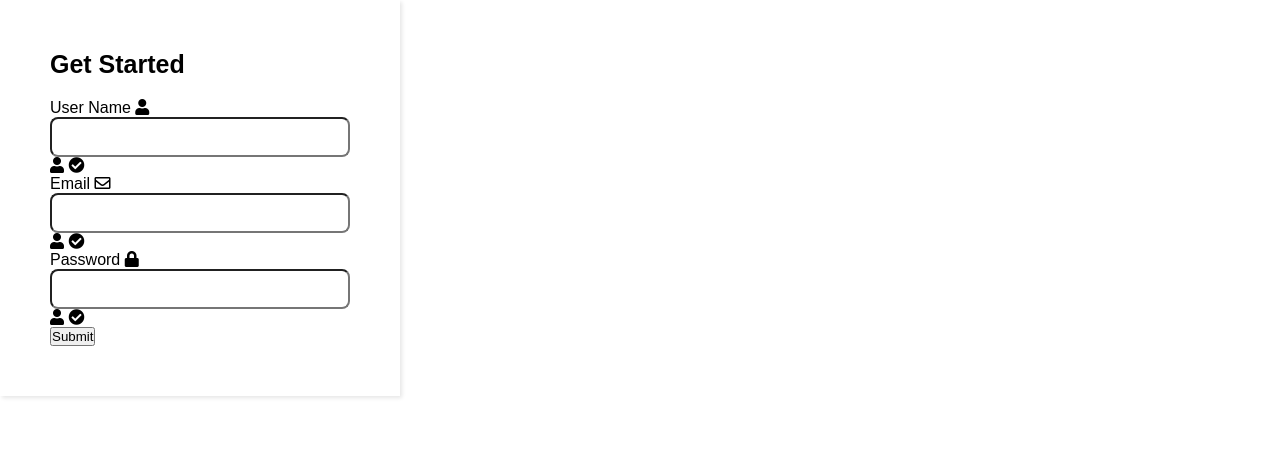
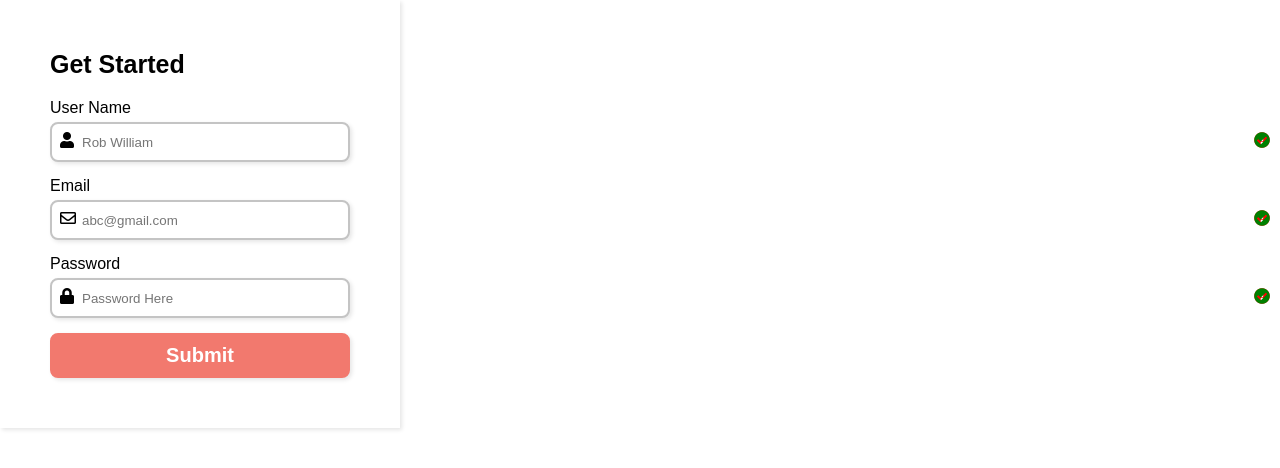
Before and after one commit to saratb/Javascript_Form_Validation, a plain HTML site: page index.html in a window 1280 px wide. Drawn offline with Linux system fonts and the light colour scheme.

Commit message:
CSS Complete

```diff
--- a/index.html
+++ b/index.html
@@ -19,9 +19,9 @@
         <div>
           <label for="username">User Name</label> <!-- Label matches input (username)-->
           <i class="fas fa-user"></i> <!-- This is the User Icon -->
-          <input type="text" name="username" id="username">
-          <i class="fas fa-user"></i> <!-- This is the Error Message Icon-->
-          <i class="fas fa-check-circle"></i> <!-- This is the Success Message Icon-->
+          <input type="text" name="username" id="username" placeholder="Rob William">
+          <i class="fas fa-exclamation-circle failure-icon"></i> <!-- This is the Error Message Icon-->
+          <i class="fas fa-check-circle success-icon"></i> <!-- This is the Success Message Icon-->
           <div class="error"></div> <!-- This is the Error Message -->
 
         </div>
@@ -30,9 +30,9 @@
         <div>
           <label for="email">Email</label> <!-- Label matches input (email)-->
           <i class="far fa-envelope"></i> <!-- This is the Email Icon -->
-          <input type="email" name="email" id="email">
-          <i class="fas fa-user"></i> <!-- This is the Error Message Icon-->
-          <i class="fas fa-check-circle"></i> <!-- This is the Success Message Icon-->
+          <input type="email" name="email" id="email" placeholder="abc@gmail.com">
+          <i class="fas fa-exclamation-circle failure-icon"></i> <!-- This is the Error Message Icon-->
+          <i class="fas fa-check-circle success-icon"></i> <!-- This is the Success Message Icon-->
           <div class="error"></div> <!-- This is the Error Message -->
         </div>
 
@@ -40,9 +40,9 @@
         <div>
           <label for="password">Password</label> <!-- Label matches input (username)-->
           <i class="fas fa-lock"></i> <!-- This is the Password Icon -->
-          <input type="password" name="password" id="password">
-          <i class="fas fa-user"></i> <!-- This is the Error Message Icon-->
-          <i class="fas fa-check-circle"></i> <!-- This is the Success Message Icon-->
+          <input type="password" name="password" id="password" placeholder="Password Here">
+          <i class="fas fa-exclamation-circle failure-icon"></i> <!-- This is the Error Message Icon-->
+          <i class="fas fa-check-circle success-icon"></i> <!-- This is the Success Message Icon-->
           <div class="error"></div> <!-- This is the Error Message -->
         </div>
         <button type="submit" id="submit">Submit</button>
--- a/style.css
+++ b/style.css
@@ -34,6 +34,25 @@ form > div > input { /* Parent > Child Relationship */
   width: 100%;
   height: 40px;
   border-radius: 8px;
+  outline: none;
+  border: 2px solid #c4c4c4;
+  padding: 0 30px;
+  box-shadow: 2px 2px 4px rgba(0, 0, 0, 0.1); /* Red, Blue, Green, Opacity */
+}
+
+label {
+  display: block; /* 100% of the width */
+  margin-bottom: 5px;
+
+}
+
+form div{
+  display: block;
+  margin-bottom: 15px;
+}
+
+input:focus{
+  border: 2px solid #f2796E;
 }
 
 /**
@@ -41,6 +60,52 @@ form > div > input { /* Parent > Child Relationship */
 **/
 
 
+form div i {
+  position: absolute;
+  padding: 10px;
+}
+
+.success-icon,
+.failure-icon{
+  right: 0;
+}
+
+.failure-icon,
+.error{
+  color: red;
+}
+
+.success-icon{
+  color: green;
+}
+
+.error{
+  font-size: 14.5px;
+  margin-top: 5px;
+}
+
+/**
+  *! Style rules for button class
+**/
+
+button{
+  width: 100%;
+  height: 45px;
+  background-color: #f2796E;
+  border: 2px solid #f2796E;
+  border-radius: 8px;
+  color: #fff;
+  font-size: 20px;
+  font-weight: bold;
+  cursor: pointer;
+  box-shadow: 2px 2px 4px rgba(0, 0, 0, 0.1); /* Red, Blue, Green, Opacity */
+  trasition: all 0.1s ease;
+}
+
+button:hover{
+  opacity: 0.8
+}
+
 /**
   *! Media Queries are here
 **/
```
